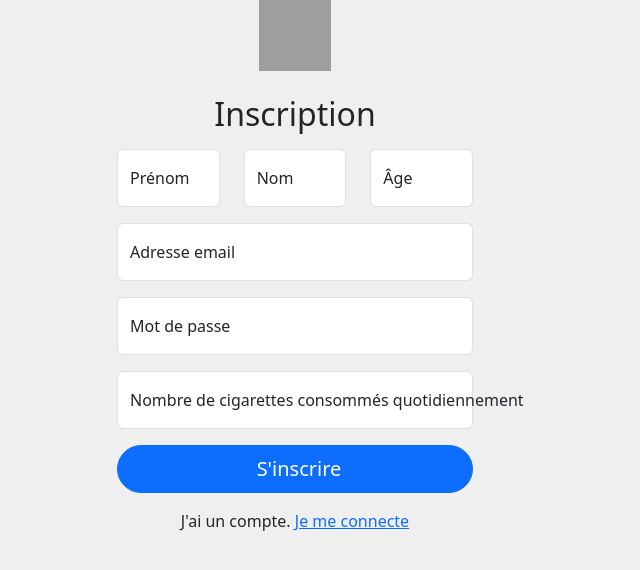
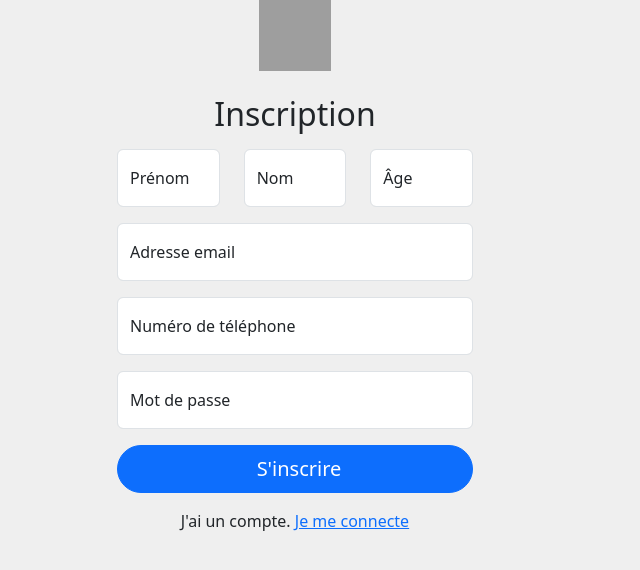
Before and after one commit to Bts-Sio-CCI/FlowTechAP1, a PHP site: page /pages/inscription.php in a window 1280 px wide. Shown: the part 134-704 px from the top of the page, without its empty margins (345-985 px from the left). Run offline with PHP 8.4, Linux system fonts and the light colour scheme; grey boxes are pictures that could not be loaded.

Commit message:
finalisation inscritpion ajout login

```diff
--- a/pages/inscription.php
+++ b/pages/inscription.php
@@ -133,25 +133,27 @@ if (isset($_POST['submit'])) { // Verifie que le bouton submit soit cliqué
 						</div>
 					</div>
 
+                    <!-- Numéro de téléphone -->
+					<div class="row">
+						<div class="col">
+							<div class="form-floating mb-3">
+								<input type="number" class="form-control" id="telephone" placeholder="0769581707" name="telephone" />
+								<label for="nbcig">Numéro de téléphone</label>
+							</div>
+						</div>
+					</div>
+
 					<!-- Mot de passe -->
 					<div class="row">
 						<div class="col">
 							<div class="form-floating mb-3">
-								<input type="password" class="form-control" id="passwd" placeholder="6mi5q9rvYrl&Rx4v" name="passwd" />
-								<label for="passwd">Mot de passe</label>
+								<input type="password" class="form-control" id="motdepasse" placeholder="6mi5q9rvYrl&Rx4v" name="motdepasse" />
+								<label for="motdepasse">Mot de passe</label>
 							</div>
 						</div>
 					</div>
 
-					<!-- Nombre de cigarettes consommés quotidiennement -->
-					<div class="row">
-						<div class="col">
-							<div class="form-floating mb-3">
-								<input type="number" class="form-control" id="nbcig" placeholder="22" name="nbcig" />
-								<label for="nbcig">Nombre de cigarettes consommés quotidiennement</label>
-							</div>
-						</div>
-					</div>
+
 
 					<!-- Bouton de connexion -->
 					<button type="submit" name="submit" id="submit" value="REGISTER" class="btn btn-lg btn-primary w-100"><i class="fas fa-arrow-right me-2"></i>S'inscrire</button>
```
Also changed, not shown: pages/login.php (added).
